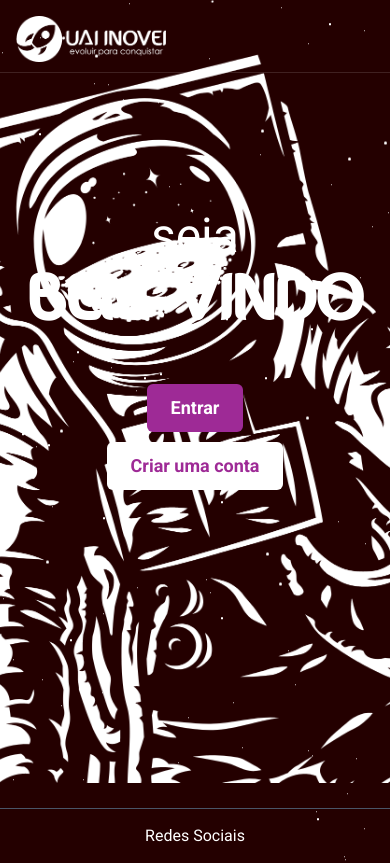
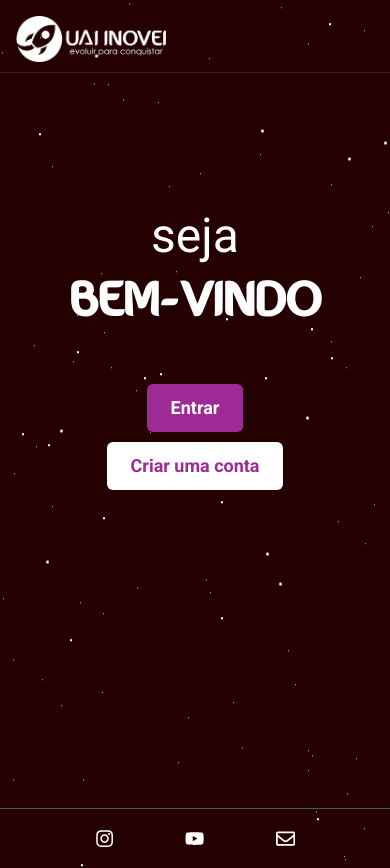
Before and after one commit to Inovacao-Unis/inova-frontend-old, a Next.js app: page / in a window 390 px wide. Built offline with nearby package versions, Linux system fonts and the light colour scheme; no server answers.

Commit message:
start mobile

```diff
--- a/components/Footer.js
+++ b/components/Footer.js
@@ -1,11 +1,25 @@
-import { Container, Box, Center, Text } from '@chakra-ui/react';
+import { Container, Box, Flex, Center, Text, Link } from '@chakra-ui/react';
+import { FaInstagram, FaYoutube, FaRegEnvelope } from 'react-icons/fa';
 
 export default function Footer() {
   return (
     <Box borderTop="1px" borderColor="gray.600">
       <Container maxW="container.xl">
-        <Center py="15px">
-          <Text>Redes Sociais</Text>
+        <Center py="20px">
+          <Flex w="100%" maxW="200px" justify="space-between">
+            <Link href="https://www.instagram.com/uaiinovei/" isExternal>
+              <FaInstagram size="1.2em" />
+            </Link>
+            <Link
+              href="https://www.youtube.com/channel/UCxxK7gTgTU8-leEJ1pU7zXQ"
+              isExternal
+            >
+              <FaYoutube size="1.2em" />
+            </Link>
+            <Link href="mailto:inovacao@unis.edu.br" isExternal>
+              <FaRegEnvelope size="1.2em" />
+            </Link>
+          </Flex>
         </Center>
       </Container>
     </Box>
--- a/components/Header.js
+++ b/components/Header.js
@@ -152,6 +152,7 @@ export default function Header({ profile, activityBtn, painel }) {
                         bgColor="highlight"
                         color="white"
                         _hover={{ bg: 'highlight' }}
+                        fontSize={['.8rem', '1rem']}
                       >
                         Criar trilha
                       </Button>
@@ -159,8 +160,9 @@ export default function Header({ profile, activityBtn, painel }) {
                   </Link>
                 </Box>
               )}
-              <Box ml="30px">
+              <Box ml={['10px', '30px']}>
                 <Button
+                  fontSize={['.8rem', '1rem']}
                   color="black"
                   onClick={async () => {
                     await firebase.auth().signOut();
--- a/package.json
+++ b/package.json
@@ -11,6 +11,7 @@
   "dependencies": {
     "@chakra-ui/icons": "^1.0.15",
     "@chakra-ui/react": "^1.6.5",
+    "@chakra-ui/theme-tools": "^1.2.2",
     "@emotion/react": "^11.4.0",
     "@emotion/styled": "^11.3.0",
     "axios": "^0.21.1",
@@ -24,6 +25,7 @@
     "react": "17.0.2",
     "react-dom": "17.0.2",
     "react-firebaseui": "^5.0.2",
+    "react-icons": "^4.3.1",
     "react-markdown": "^6.0.3"
   },
   "devDependencies": {
--- a/pages/index.js
+++ b/pages/index.js
@@ -65,13 +65,13 @@ const Home = () => {
           top="0"
           bottom="0"
           right="0"
-          maxW="565px"
+          maxW={{ base: '0', lg: '0', xl: '567px', '2xl': '705px' }}
         />
         <Container maxW="container.xl">
           <Flex direction="column" align="center" pt="15vh">
             <Text fontSize="3rem">seja</Text>
             <Text
-              fontSize="4rem"
+              fontSize={['3rem', '4rem']}
               lineHeight="4rem"
               fontWeight="bold"
               mb="3rem"
--- a/styles/theme.js
+++ b/styles/theme.js
@@ -1,6 +1,16 @@
 import { extendTheme } from '@chakra-ui/react';
+import { createBreakpoints } from '@chakra-ui/theme-tools';
+
+const breakpoints = createBreakpoints({
+  sm: '30em',
+  md: '48em',
+  lg: '62em',
+  xl: '80em',
+  '2xl': '100em',
+});
 
 const theme = extendTheme({
+  breakpoints,
   initialColorMode: 'light',
   fonts: {
     body: `Roboto,-apple-system,BlinkMacSystemFont,"Segoe UI",Helvetica,Arial,sans-serif,"Apple Color Emoji","Segoe UI Emoji","Segoe UI Symbol"`,
```
Also changed, not shown: 2 other files (tests, documents, lock files or other folders).
